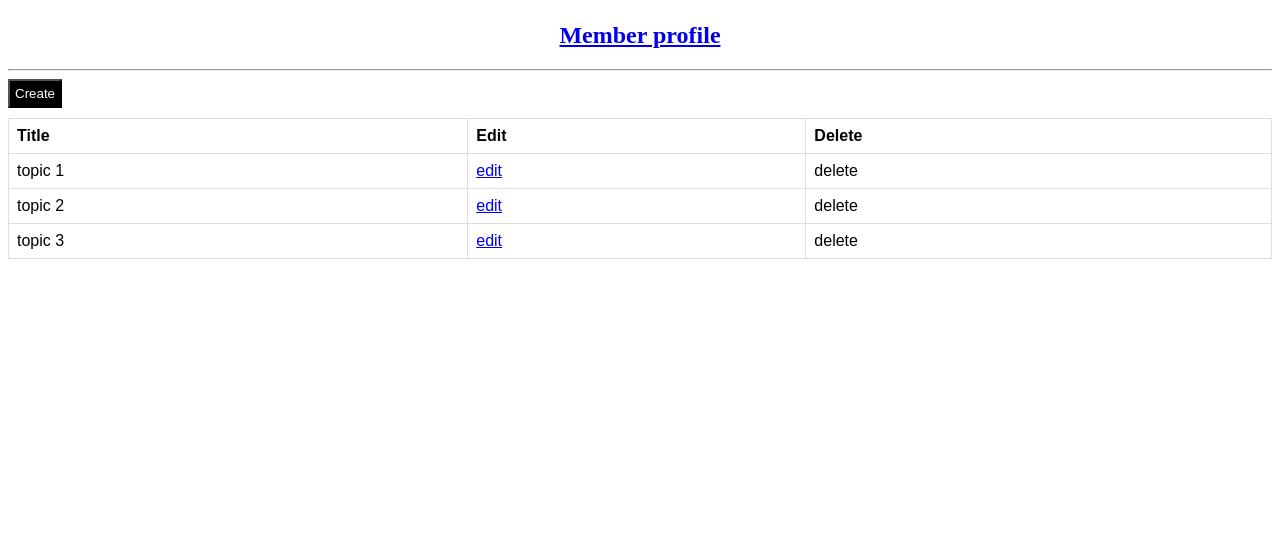
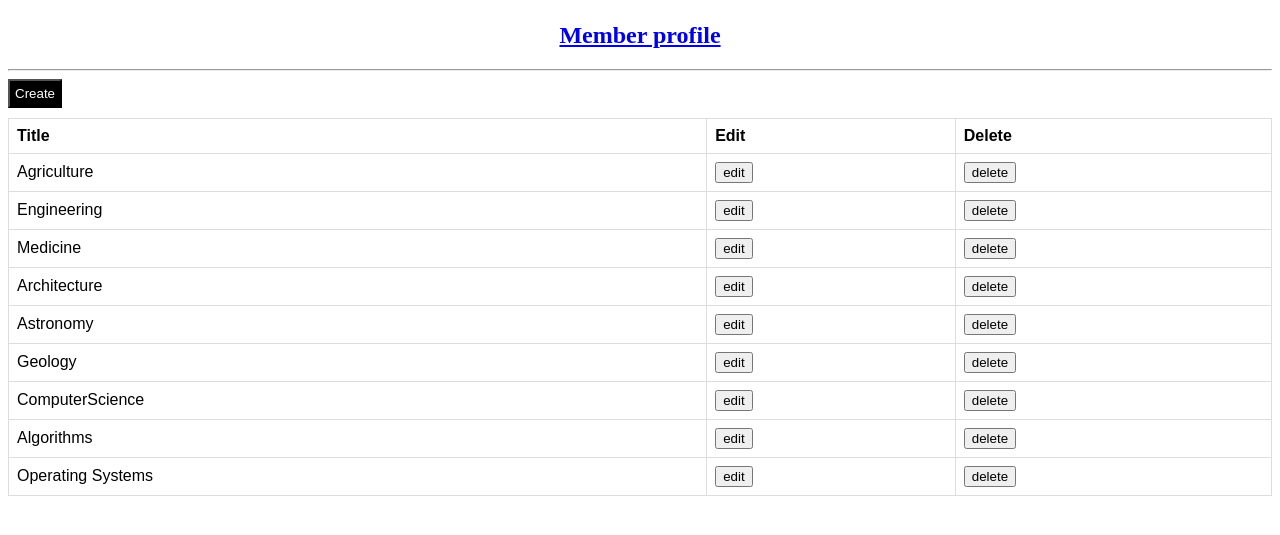
Before and after one commit to Ahmed-Sh/Forum-WorkShop, a Flask app: page / in a window 1280 px wide. Shown: the part 58-593 px from the top of the page. Run offline with Flask 2, Linux system fonts and the light colour scheme.

Commit message:
Updating app.py & index.html

```diff
--- a/Forums/app.py
+++ b/Forums/app.py
@@ -1,4 +1,5 @@
 from flask import Flask, render_template
+from dummy_data import post_store
 
 app = Flask(__name__)
 
@@ -6,7 +7,8 @@ app = Flask(__name__)
 @app.route("/")
 @app.route("/index")
 def home():
-    return render_template("index.html")
+    posts = post_store.get_all()
+    return render_template("index.html", posts=posts)
 
 
 app.run()
--- a/Forums/templates/index.html
+++ b/Forums/templates/index.html
@@ -21,20 +21,13 @@
           <th>Delete</th>
         </tr>
         <tr>
-          <td>topic 1</td>
-          <td><a href="#">edit</a></td>
-          <td>delete</td>
-        </tr>
-        <tr>
-          <td>topic 2</td>
-          <td><a href="#">edit</a></td>
-          <td>delete</td>
-        </tr>
-        <tr>
-          <td>topic 3</td>
-          <td><a href="#">edit</a></td>
-          <td>delete</td>
-        </tr>
+          {% for post in posts %}
+          <tr>
+            <td>{{post.title}}</td>
+            <td><button>edit</button></td>
+            <td><button>delete</button></td>
+          </tr>
+          {% endfor %}
       </table>
     </main>
   </body>
```
